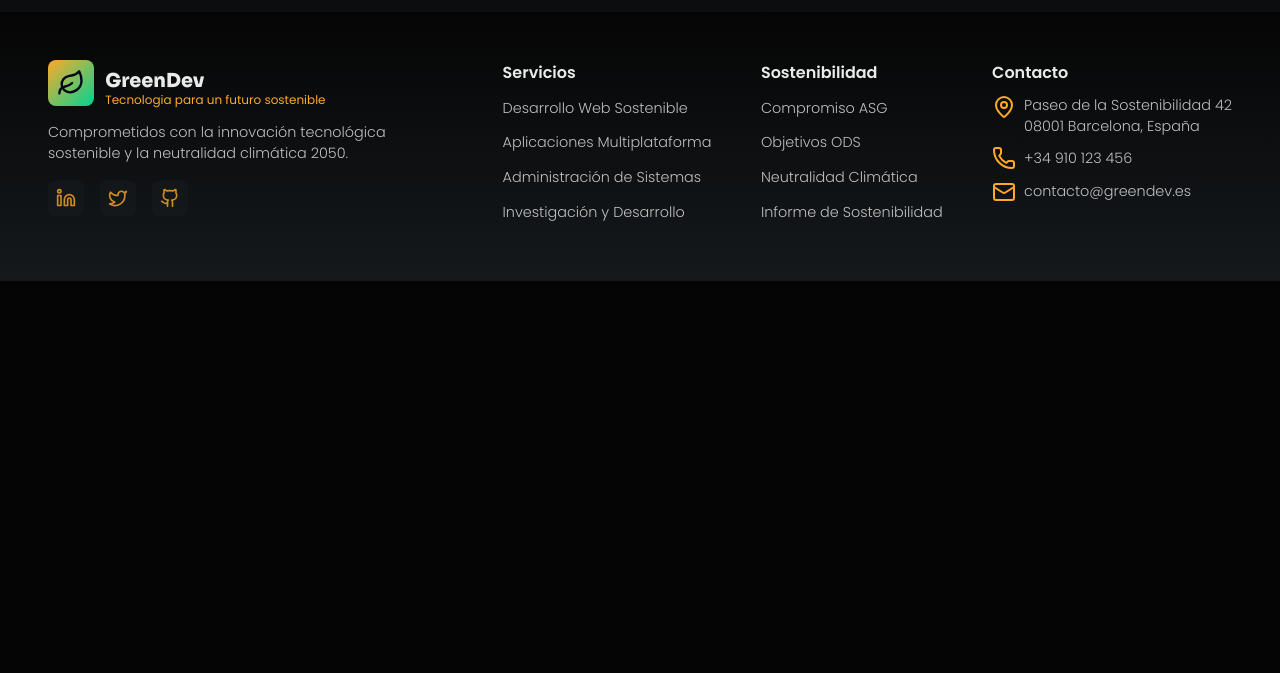
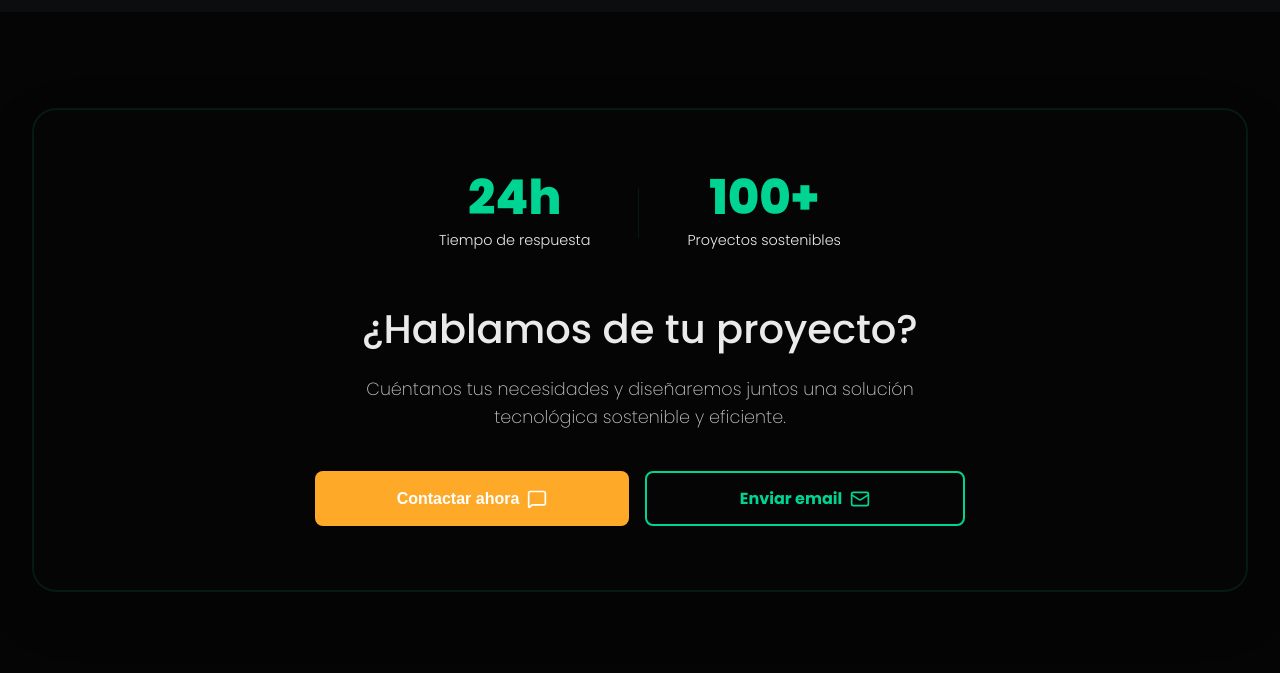
Before and after one commit to nkaryoli/GreenDev, a Vue app: page /servicios in a window 1280 px wide. Shown: the part 4427-5100 px from the top of the page. Before the commit the page ends 4708 px from the top, so only its background shows below. Built offline with nearby package versions, Linux system fonts and the light colour scheme.

Commit message:
add cta section

```diff
--- a/src/components/features/home/ContactSection.vue
+++ b/src/components/global/CTASection.vue
@@ -1,8 +1,8 @@
 <script setup>
 import { MessageSquare, Mail } from 'lucide-vue-next';
 import { useRouter } from 'vue-router';
-import SectionContainer from '../../global/SectionContainer.vue';
-import PrimaryBtn from '../../global/PrimaryBtn.vue';
+import SectionContainer from './SectionContainer.vue';
+import PrimaryBtn from './PrimaryBtn.vue';
 
 const router = useRouter();
 
--- a/src/pages/HomePage.vue
+++ b/src/pages/HomePage.vue
@@ -5,7 +5,7 @@ import KmHomeSection from '../components/features/home/KmHomeSection.vue';
 import ServicesSection from '../components/features/home/ServicesSection.vue';
 import ODSSection from '../components/features/home/ODSSection.vue';
 import SustenabilitySection from '../components/features/home/SustenabilitySection.vue';
-import ContactSection from '../components/features/home/ContactSection.vue';
+import CTASection from '../components/global/CTASection.vue';
 </script>
 
 <template>
@@ -15,7 +15,7 @@ import ContactSection from '../components/features/home/ContactSection.vue';
 	<KmHomeSection />
 	<IDSection/>
 	<ODSSection />
-	<ContactSection />
+	<CTASection />
 </template>
 
 <style scoped>
--- a/src/pages/ServicesPage.vue
+++ b/src/pages/ServicesPage.vue
@@ -1,5 +1,6 @@
 <script setup>
 import Comparative from '../components/features/services/Comparative.vue';
+import CTASection from '../components/global/CTASection.vue';
 import Process from '../components/features/services/Process.vue';
 import ServiceHero from '../components/features/services/ServiceHero.vue';
 import Services from '../components/features/services/Services.vue';
@@ -11,6 +12,7 @@ import Services from '../components/features/services/Services.vue';
 	<Services />
 	<Comparative />
 	<Process />
+	<CTASection />
 </template>
 
 <style scoped></style>
```
